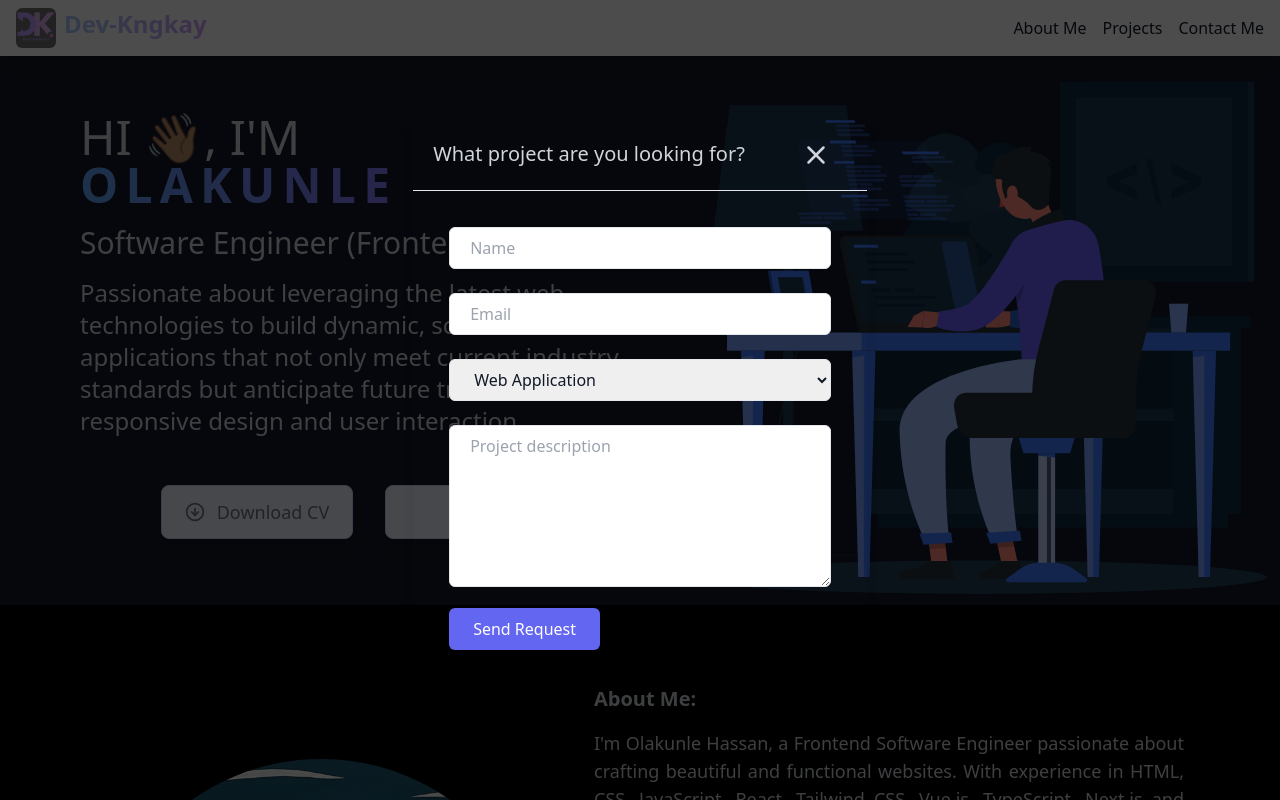
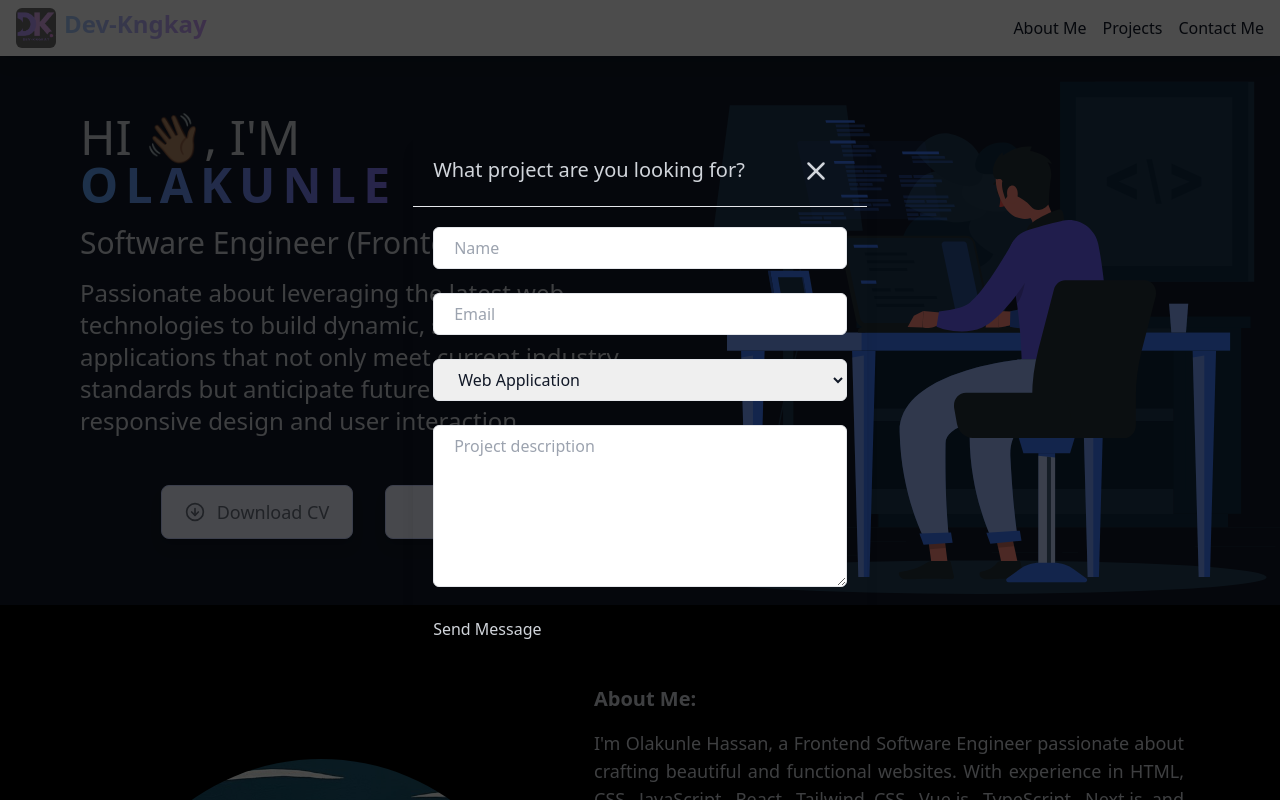
Before and after one commit to kaylezy/Olakunle_Hassan-Portfolio, a React (Vite) app: page / in a window 1280 px wide. Both pictures are taken after a click on the link "Hire Me". Shown: the top 800 px of the page. Built offline with nearby package versions, Linux system fonts and the light colour scheme.

Commit message:
fix: hireme message

```diff
--- a/src/components/HireMeModal/HireMeModal.jsx
+++ b/src/components/HireMeModal/HireMeModal.jsx
@@ -1,31 +1,14 @@
-import { useState } from "react";
 import { motion } from "framer-motion";
 import { FiX } from "react-icons/fi";
 import Button from "../../components/reusable/Button";
+import { useForm, ValidationError } from "@formspree/react";
+import PropTypes from "prop-types";
 
 const selectOptions = ["Web Application", "Mobile Application", "Branding"];
 
-const HireMeModal = ({ onClose, onRequest }) => {
-  const [status, setStatus] = useState("");
+const HireMeModal = ({ onClose }) => {
+  const [state, handleSubmit] = useForm("xyzzbkkj");
 
-  const submitForm = (ev) => {
-    ev.preventDefault();
-    const form = ev.target;
-    const data = new FormData(form);
-    const xhr = new XMLHttpRequest();
-    xhr.open(form.method, form.action, true);
-    xhr.setRequestHeader("Accept", "application/json");
-    xhr.onreadystatechange = () => {
-      if (xhr.readyState !== XMLHttpRequest.DONE) return;
-      if (xhr.status === 200) {
-        form.reset();
-        setStatus("SUCCESS");
-      } else {
-        setStatus("ERROR");
-      }
-    };
-    xhr.send(data);
-  };
   return (
     <motion.div
       initial={{ opacity: 0 }}
@@ -33,15 +16,12 @@ const HireMeModal = ({ onClose, onRequest }) => {
       exit={{ opacity: 0 }}
       className="font-general-medium fixed inset-0 z-30 transition-all duration-500"
     >
-      {/* Modal Backdrop */}
-      <div className="bg-filter bg-black bg-opacity-70 fixed inset-0 w-full h-full z-20"></div>
-
-      {/* Modal Content */}
+      <div className="bg-filter bg-black bg-opacity-70 fixed inset-0 w-full h-full z-20" />
       <main className="flex flex-col items-center justify-center h-full w-full">
         <div className="modal-wrapper flex items-center z-30">
           <div className="modal max-w-md mx-5 xl:max-w-xl lg:max-w-xl md:max-w-xl bg-secondary-dark max-h-screen shadow-lg flex-row rounded-lg relative">
             <div className="modal-header flex justify-between gap-10 p-5 border-b border-ternary-light dark:border-ternary-dark">
-              <h5 className=" text-primary-dark dark:text-primary-light text-xl">
+              <h5 className="text-primary-dark dark:text-primary-light text-xl">
                 What project are you looking for?
               </h5>
               <button
@@ -52,15 +32,10 @@ const HireMeModal = ({ onClose, onRequest }) => {
               </button>
             </div>
             <div className="modal-body p-5 w-full h-full">
-              <form
-                onSubmit={submitForm}
-                action="https://formspree.io/f/xovazewp"
-                method="POST"
-                className="max-w-xl m-4 text-left"
-              >
-                <div className="">
+              <form onSubmit={handleSubmit}>
+                <div>
                   <input
-                    className="w-full px-5 py-2 border rounded-md text-gray-900 "
+                    className="w-full px-5 py-2 border rounded-md text-gray-900"
                     id="name"
                     name="name"
                     type="text"
@@ -68,77 +43,105 @@ const HireMeModal = ({ onClose, onRequest }) => {
                     placeholder="Name"
                     aria-label="Name"
                   />
+                  <ValidationError
+                    prefix="Name"
+                    field="name"
+                    errors={state.errors}
+                    className="text-red-500 text-sm mt-1"
+                  />
                 </div>
                 <div className="mt-6">
                   <input
-                    className="w-full px-5 py-2 border rounded-md text-gray-900 "
+                    className="w-full px-5 py-2 border rounded-md text-gray-900"
                     id="email"
                     name="email"
-                    type="text"
+                    type="email"
                     required
                     placeholder="Email"
                     aria-label="Email"
                   />
+                  <ValidationError
+                    prefix="Email"
+                    field="email"
+                    errors={state.errors}
+                    className="text-red-500 text-sm mt-1"
+                  />
                 </div>
                 <div className="mt-6">
                   <select
-                    className="w-full px-5 py-2 border rounded-md text-gray-900 "
+                    className="w-full px-5 py-2 border rounded-md text-gray-900"
                     id="subject"
                     name="subject"
-                    type="text"
                     required
                     aria-label="Project Category"
+                    defaultValue={selectOptions[0]}
                   >
                     {selectOptions.map((option) => (
-                      <option className="text-normal sm:text-md" key={option}>
+                      <option key={option} className="text-normal sm:text-md">
                         {option}
                       </option>
                     ))}
                   </select>
+                  <ValidationError
+                    prefix="Subject"
+                    field="subject"
+                    errors={state.errors}
+                    className="text-red-500 text-sm mt-1"
+                  />
                 </div>
-
                 <div className="mt-6">
                   <textarea
-                    className="w-full px-5 py-2 border rounded-md text-gray-900 "
+                    className="w-full px-5 py-2 border rounded-md text-gray-900"
                     id="message"
                     name="message"
                     cols="14"
                     rows="6"
+                    required
                     aria-label="Details"
                     placeholder="Project description"
-                  ></textarea>
+                  />
+                  <ValidationError
+                    prefix="Message"
+                    field="message"
+                    errors={state.errors}
+                    className="text-red-500 text-sm mt-1"
+                  />
                 </div>
-
                 <div className="mt-6 pb-4 sm:pb-1">
-                  <span
-                    // onClick={onClose}
+                  <Button
                     type="submit"
-                    className="px-4
-											sm:px-6
-											py-2
-											sm:py-2.5
-											text-white
-											bg-indigo-500
-											hover:bg-indigo-600
-											rounded-md
-											focus:ring-1 focus:ring-indigo-900 duration-500"
+                    title="Send Message"
+                    className="px-4 sm:px-6 py-2 sm:py-2.5 text-white bg-indigo-500 hover:bg-indigo-600 rounded-md focus:ring-1 focus:ring-indigo-900 duration-500"
                     aria-label="Submit Request"
+                  />
+                </div>
+              </form>
+              {state.succeeded ? (
+                <motion.p
+                  initial={{ opacity: 0, y: 100 }}
+                  animate={{ opacity: 1, y: 0 }}
+                  transition={{
+                    ease: "easeInOut",
+                    duration: 0.9,
+                    delay: 0.3,
+                  }}
+                  className="text-green-500 text-center text-xl font-bold"
+                >
+                  Thank you for reaching out! 👍🏽 I&apos;ll respond to your
+                  message soon.
+                </motion.p>
+              ) : (
+                state.errors && (
+                  <motion.div
+                    initial={{ opacity: 0 }}
+                    animate={{ opacity: 1 }}
+                    className="text-red-500 text-center py-2 rounded"
                   >
-                    <Button type="submit" title="Send Request" />
-                  </span>
-                </div>
-                {status === "SUCCESS" && (
-                  <p className="text-green-500 text-center">
-                    Thank you for reaching out! 👍🏽 I&apos;ll respond to your
-                    message soon.
-                  </p>
-                )}
-                {status === "ERROR" && (
-                  <p className="text-red-500 text-center">
-                    Oops! There was an error, Please try again.
-                  </p>
-                )}
-              </form>
+                    Oops! There was an error submitting the form. Please check
+                    your inputs and try again.
+                  </motion.div>
+                )
+              )}
             </div>
           </div>
         </div>
@@ -146,5 +149,8 @@ const HireMeModal = ({ onClose, onRequest }) => {
     </motion.div>
   );
 };
+HireMeModal.propTypes = {
+  onClose: PropTypes.func.isRequired,
+};
 
 export default HireMeModal;
```
